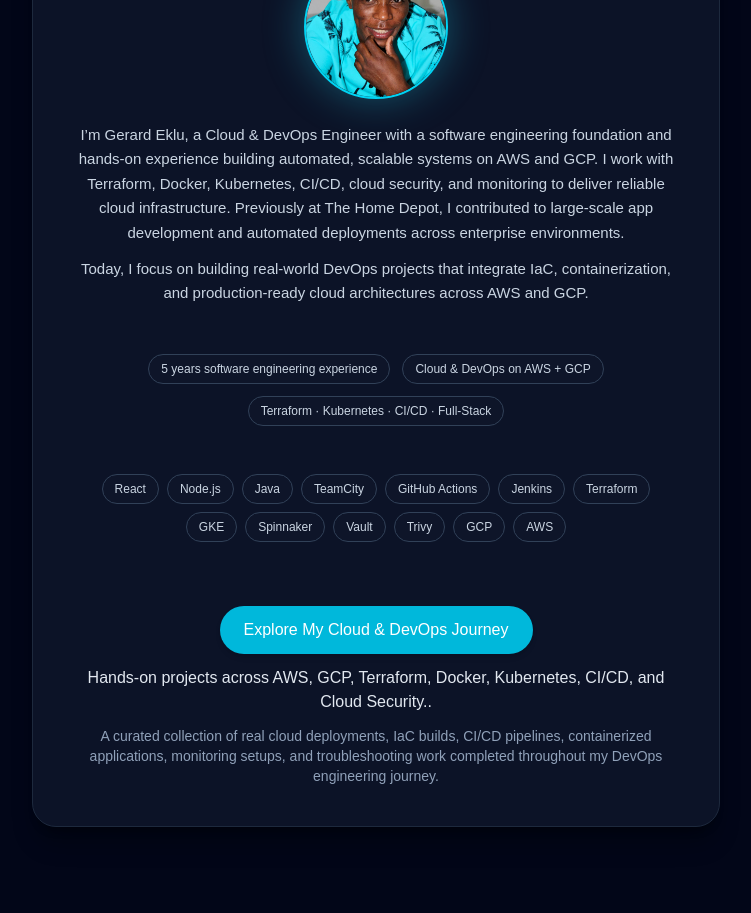
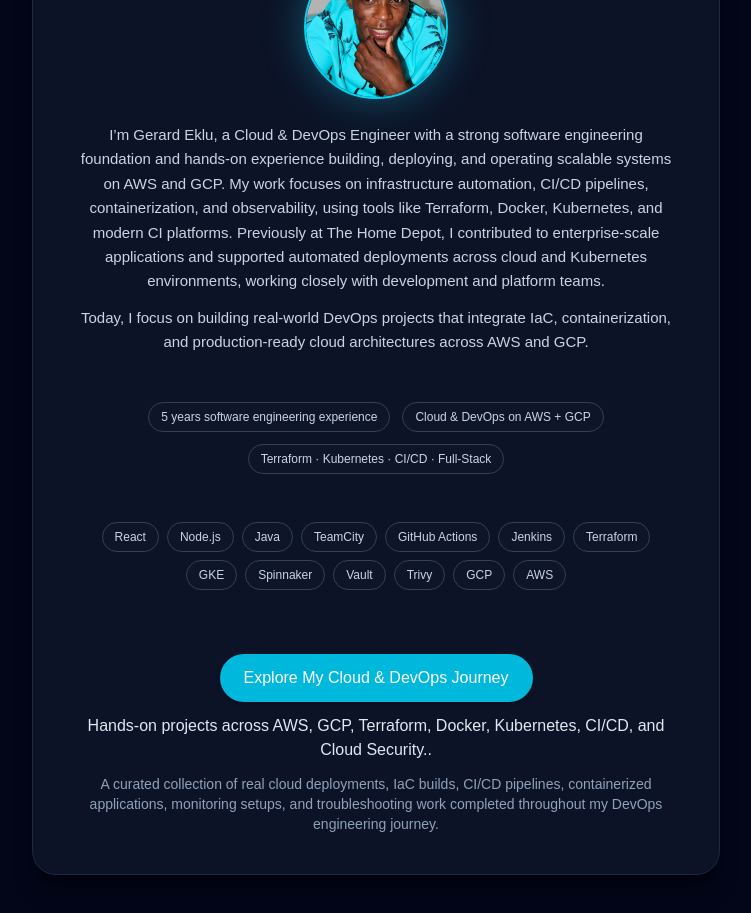
Before and after one commit to gerardinhoo/gerard-portfolio, a Next.js app: page / in a window 1280 px wide. Shown: the part 1020-1933 px from the top of the page, without its empty margins (264-1015 px from the left). Built offline with nearby package versions, Linux system fonts and the light colour scheme.

Commit message:
update the About Me

```diff
--- a/app/components/About.tsx
+++ b/app/components/About.tsx
@@ -27,9 +27,9 @@ export default function About() {
           {/* About text */}
           <div className='text-sm md:text-[15px] leading-relaxed text-slate-300 text-left md:text-center space-y-3'>
            <p>
-            I’m Gerard Eklu, a Cloud & DevOps Engineer with a software engineering foundation and hands-on experience building automated, scalable systems on AWS and GCP. I work with Terraform, Docker, Kubernetes, CI/CD, cloud security, and monitoring to deliver reliable cloud infrastructure. Previously at The Home Depot, I contributed to large-scale app development and automated deployments across enterprise environments.
-          </p>
+            I’m Gerard Eklu, a Cloud & DevOps Engineer with a strong software engineering foundation and hands-on experience building, deploying, and operating scalable systems on AWS and GCP. My work focuses on infrastructure automation, CI/CD pipelines, containerization, and observability, using tools like Terraform, Docker, Kubernetes, and modern CI platforms.
 
+            Previously at The Home Depot, I contributed to enterprise-scale applications and supported automated deployments across cloud and Kubernetes environments, working closely with development and platform teams.          </p>
           <p>
             Today, I focus on building real-world DevOps projects that integrate IaC, containerization, and production-ready cloud architectures across AWS and GCP.
           </p>
```
